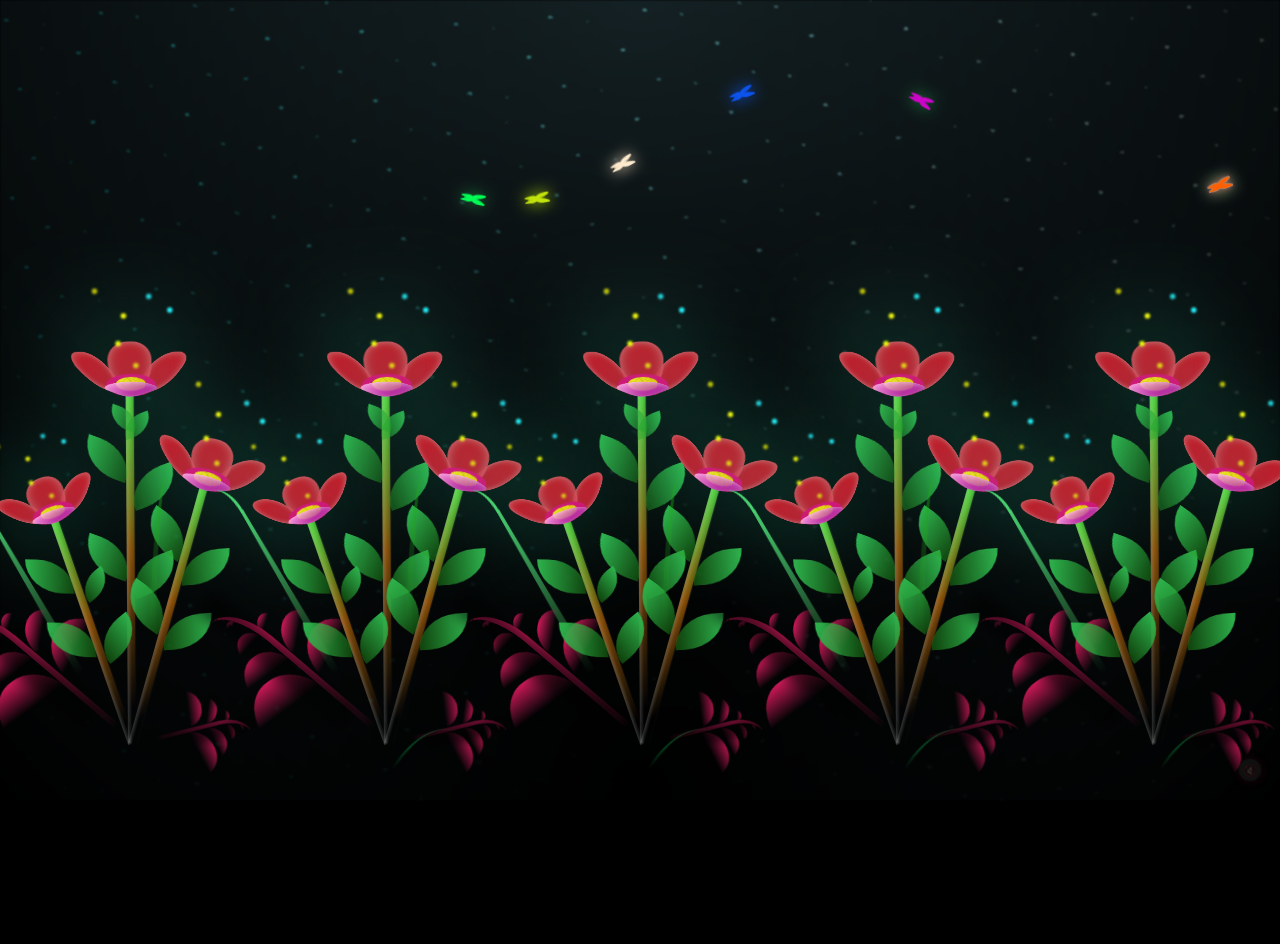
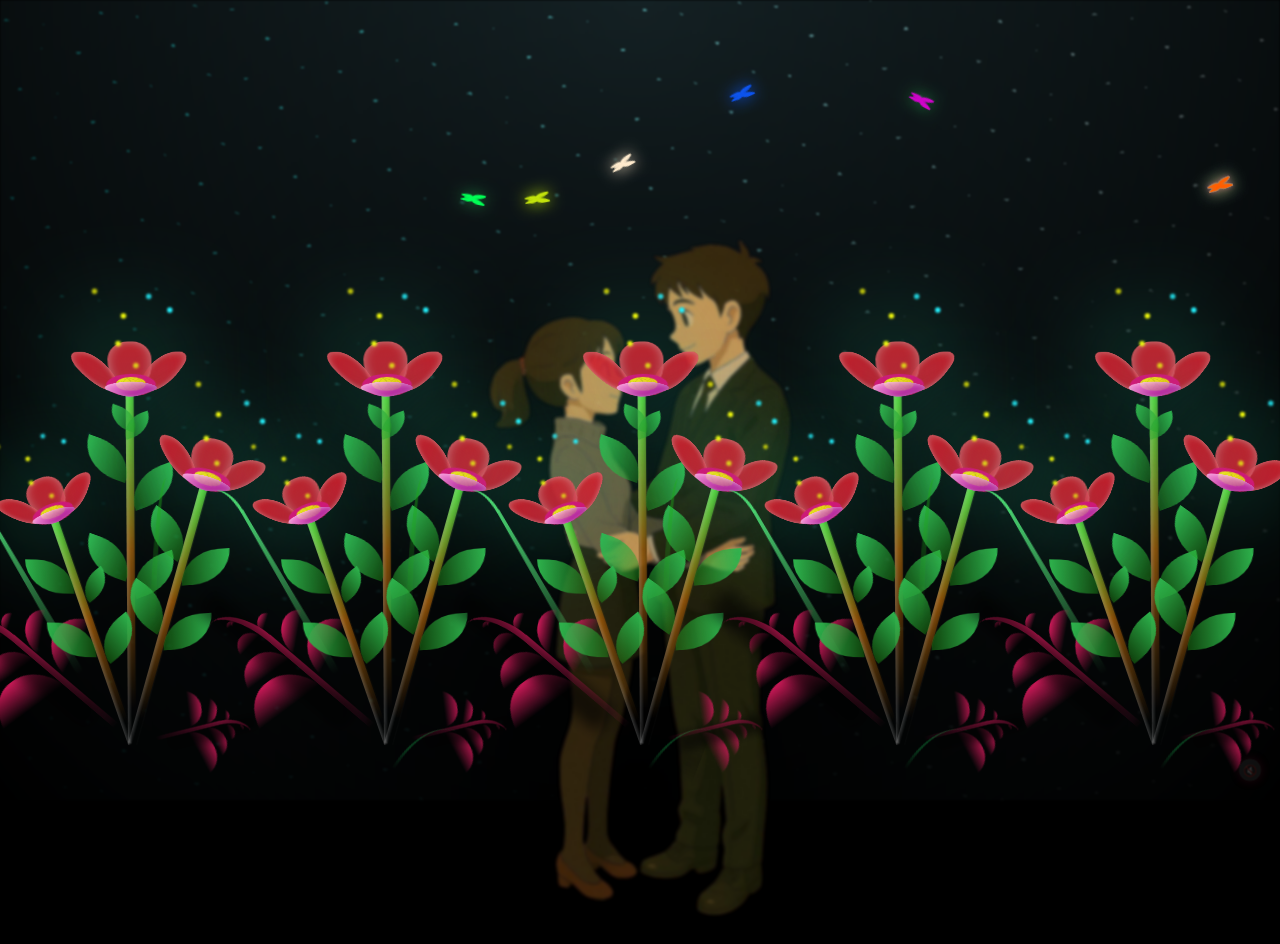
Before and after one commit to bibinpuri/flowerssgarden, a plain HTML site: page index.html in a window 1280 px wide. Both pictures are taken after a click on the button "Enter Garden". Shown: the top 944 px of the page. Before the commit the page ends 808 px from the top, so only its background shows below. Drawn offline with Linux system fonts and the light colour scheme.

Commit message:
lkgjaldkjfg
ggg

```diff
--- a/flower-garden-styles.css
+++ b/flower-garden-styles.css
@@ -4,6 +4,8 @@
   padding: 0px;
   margin: 0px;
   box-sizing: border-box;
+  cursor: url(https://cur.cursors-4u.net/nature/nat-8/nat791.cur), auto !important;
+  font-family: Geneva, Verdana, sans-serif;
 }
 
 :root {
--- a/index.html
+++ b/index.html
@@ -22,6 +22,7 @@
             align-items: center;
             z-index: 1000000;
             transition: opacity 0.5s ease;
+            letter-spacing: 2px;
         }
 
         .landing-page.hidden {
@@ -64,7 +65,7 @@
         }
 
         .enter-btn:hover {
-            background: #ff8787;
+            background: #fc4444;
             transform: scale(1.05);
             box-shadow: 0 0 25px rgba(255, 107, 107, 0.8);
         }
@@ -98,11 +99,72 @@
 
         }
 
+        .night {
+    position: fixed; /* Already present, likely */
+    z-index: 1; /* Bottom layer */
+}
+
+.middle-image {
+    position: absolute;
+    left: 50%;
+    top: 50%;
+
+    transform: translate(-50%, -50%);
+    z-index: 5; /* Middle layer */
+    width: 100vmin;
+    height: 100vmin;
+    background-image: url('image/bgimage.png'); /* Adjust path as needed */
+    background-size: contain;
+    background-repeat: no-repeat;
+    background-position: center;
+
+    animation: middleimg 5s backwards, floatAnimation 6s ease-in-out 5s infinite;
+    display: none;
+    opacity: 0;
+}
+
+@keyframes middleimg {
+    0% {
+        opacity: 0;
+        transform: translate(-50%, 100%) scale(0.5);
+        filter: blur(10px);
+    }
+    100% {
+        opacity: 1;
+        transform: translate(-50%, -50%) scale(1);
+        filter: blur(0px);
+    }
+}
+
+@keyframes floatAnimation {
+  0% {
+    transform: translate(-50%, -50%);
+  }
+  50% {
+    transform: translate(-50%, -45%);
+  }
+  100% {
+    transform: translate(-50%, -50%);
+  }
+}
+
+
+.flowers {
+    position: relative; /* Already present, likely */
+    z-index: 10; /* Top layer with butterflies */
+}
+
+.shape-container.butterfly-container {
+    position: absolute; /* Already present, likely */
+    z-index: 15; /* Ensure butterflies are above middle-image and flowers */
+}
         /* Keep animations paused initially */
         body.paused * {
             animation-play-state: paused !important;
         }
     </style>
+
+
     <!-- Landing Page Overlay -->
     <div class="landing-page" id="landingPage">
       <div class="landing-container">
@@ -125,23 +187,29 @@
     const landingPage = document.getElementById('landingPage');
     const body = document.body;
 
+
+
     function enterGarden() {
-        // Hide landing page
         landingPage.classList.add('hidden');
-        // Start animations
         body.classList.remove('paused');
-        // Start audio with error handling
+
+        const middleImage = document.querySelector('.middle-image');
+        middleImage.style.display = 'block';
+        setTimeout(() => {
+            middleImage.style.opacity = '1';
+        }, 10);
+
         audio.play().then(() => {
             console.log("Audio playing successfully");
             audio.muted = false;
-            muteButton.innerHTML = '&#128263' ;
-            muteButton.style.display = 'block'; // Ensure button is visible
+            muteButton.innerHTML = '🔇';
+            muteButton.style.display = 'block';
         }).catch(error => {
             console.error("Audio playback failed:", error);
-            // Fallback: try playing after a slight delay
             setTimeout(() => audio.play(), 100);
         });
     }
+
 
     function toggleMute() {
         if (audio.muted || !audio.currentTime) { // Check if muted or not started
@@ -214,7 +282,7 @@
              </div>
           </div>
         <div class="night"></div>
-
+        <div class="middle-image"></div>
         <div style="display: none;" class="flowers">
           <div class="flower flower--1">
             <div class="flower__leafs flower__leafs--1">
```
Also changed, not shown: image/bgimage.png (added).
